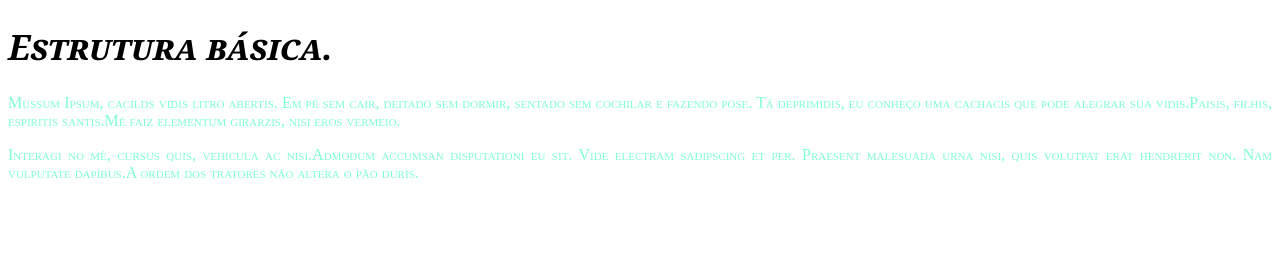
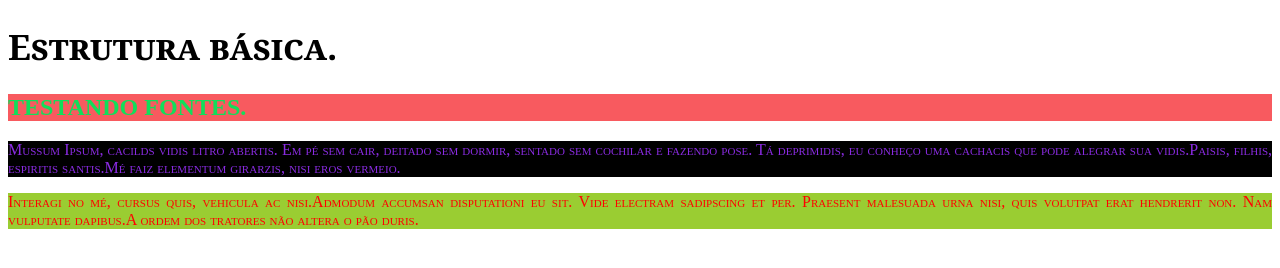
Before and after one commit to souzasnp/PrimeiroProjeto, a plain HTML site: page Curso de HTML + CSS/05_inicioCSS.html in a window 1280 px wide. Drawn offline with Linux system fonts and the light colour scheme.

Commit message:
Update 05_inicioCSS.html

```diff
--- a/Curso de HTML + CSS/05_inicioCSS.html
+++ b/Curso de HTML + CSS/05_inicioCSS.html
@@ -11,9 +11,16 @@ renderizada-->
         <style>
             h1 {
                 font-family: Georgia;
-                font-size: 35px;
+                font-size: 35px; <!-- Tamanho da Fonte-->
                 font-style: italic;
-                font-variant: small-caps;
+                font-variant: small-caps;d
+            }
+
+            h2 {
+                text-transform: uppercase; <!-- Deixou todas letras maiusculas-->
+                font-family: arial;
+                color: #12de5a;
+                background-color: #f85a5f; <!-- Cor de Fundo -->
             }
 
             p{
@@ -21,15 +28,26 @@ renderizada-->
                 color: aquamarine;
                 text-align: justify;
             }
+
+            .destaque {
+                color: red;
+                background-color: yellowgreen;
+            }
+
+            .primeiro {
+                color:blueviolet;
+                background-color: black;
+            }
         </style>
     </head>
     <body>
         <h1> Estrutura básica. </h1>
-        <p> Mussum Ipsum, cacilds vidis litro abertis. Em pé sem cair, deitado sem dormir, sentado sem cochilar e fazendo pose.
+        <h2> Testando Fontes. </h2>
+        <p class="primeiro"> Mussum Ipsum, cacilds vidis litro abertis. Em pé sem cair, deitado sem dormir, sentado sem cochilar e fazendo pose.
             Tá deprimidis, eu conheço uma cachacis que pode alegrar sua vidis.Paisis, filhis, espiritis santis.Mé faiz elementum girarzis, nisi eros vermeio.
         </p>
 
-        <p>Interagi no mé, cursus quis, vehicula ac nisi.Admodum accumsan disputationi eu sit. Vide electram sadipscing et per.
+        <p class="destaque">Interagi no mé, cursus quis, vehicula ac nisi.Admodum accumsan disputationi eu sit. Vide electram sadipscing et per.
             Praesent malesuada urna nisi, quis volutpat erat hendrerit non. Nam vulputate dapibus.A ordem dos tratores não altera o pão duris.
         </p>
     </body>
```
